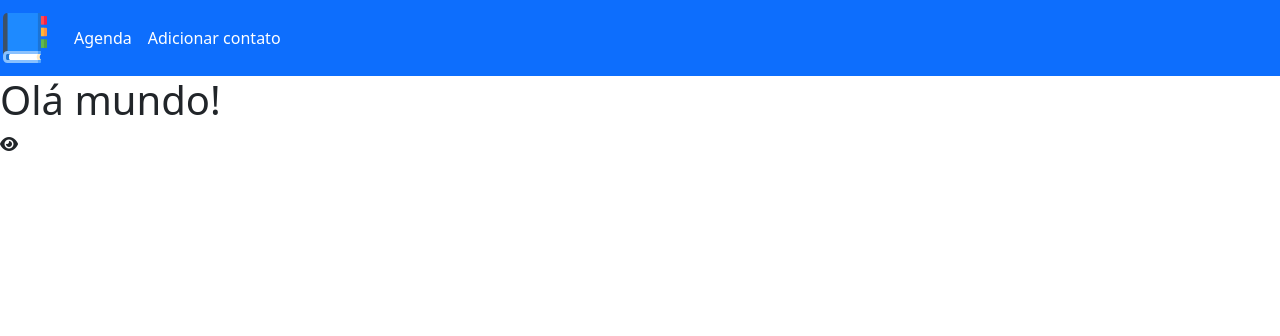
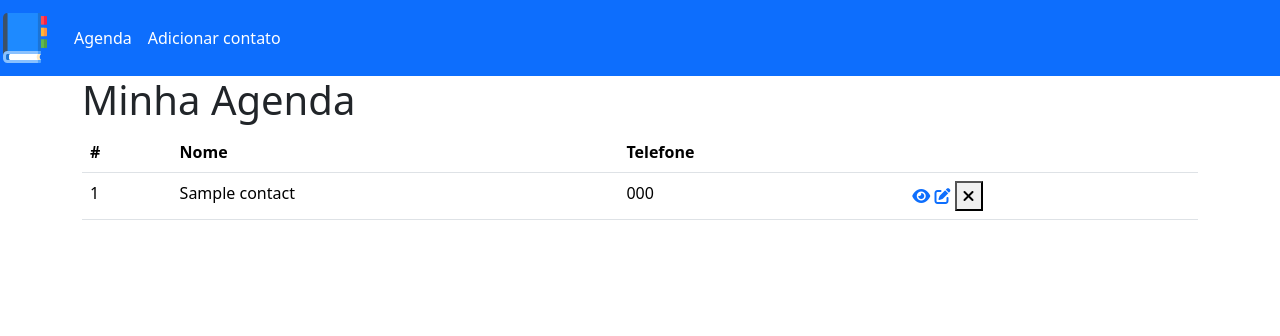
Before and after one commit to katiri/AgendaPHP, a PHP site: page /index.php in a window 1280 px wide. Shown: the top 336 px of the page. Run offline with PHP 8.4, Linux system fonts and the light colour scheme; tables that the repository leaves empty hold one stand-in row (values such as "Sample post").

Commit message:
Construção do conteúdo html da página principal, já listando as informações do banco de dados

```diff
--- a/index.php
+++ b/index.php
@@ -2,8 +2,37 @@
     include_once('./templates/header.php');
 ?>
 
-<h1>Olá mundo!</h1>
-<i class="fas fa-eye"></i>
+<div class="container">
+    <h1 id="main-title">Minha Agenda</h1>
+    <?php if(count($contacts) > 0): ?>
+        <table id="contacts-table" class="table">
+            <thead>
+                <tr>
+                    <th scope="col">#</th>
+                    <th scope="col">Nome</th>
+                    <th scope="col">Telefone</th>
+                    <th scope="col"></th>
+                </tr>
+            </thead>
+            <tbody>
+                <?php foreach($contacts as $contact): ?>
+                    <tr>
+                        <td scope="row"><?= $contact['id'] ?></td>
+                        <td scope="row"><?= $contact['name'] ?></td>
+                        <td scope="row"><?= $contact['phone'] ?></td>
+                        <td class="actions">
+                            <a href="#"><i class="fas fa-eye check-icon"></i></a>
+                            <a href="#"><i class="fas fa-edit edit-icon"></i></a>
+                            <button type="submit"><i class="fas fa-times delete-icon"></i></button>
+                        </td>
+                    </tr>
+                <?php endforeach; ?>
+            </tbody>
+        </table>
+    <?php else: ?>
+        <p id="empty-list-text">Ainda não há contatos na sua agenda, <a href="<?= $BASE_URL?>create.php">Clique aqui para adicionar</a></p>
+    <?php endif; ?>
+</div>
 
 <?php
     include_once('./templates/footer.php');
--- a/templates/header.php
+++ b/templates/header.php
@@ -1,5 +1,4 @@
 <?php
-    include_once('./config/url.php');
     include_once('./config/process.php');
 ?>
 <!DOCTYPE html>
```
